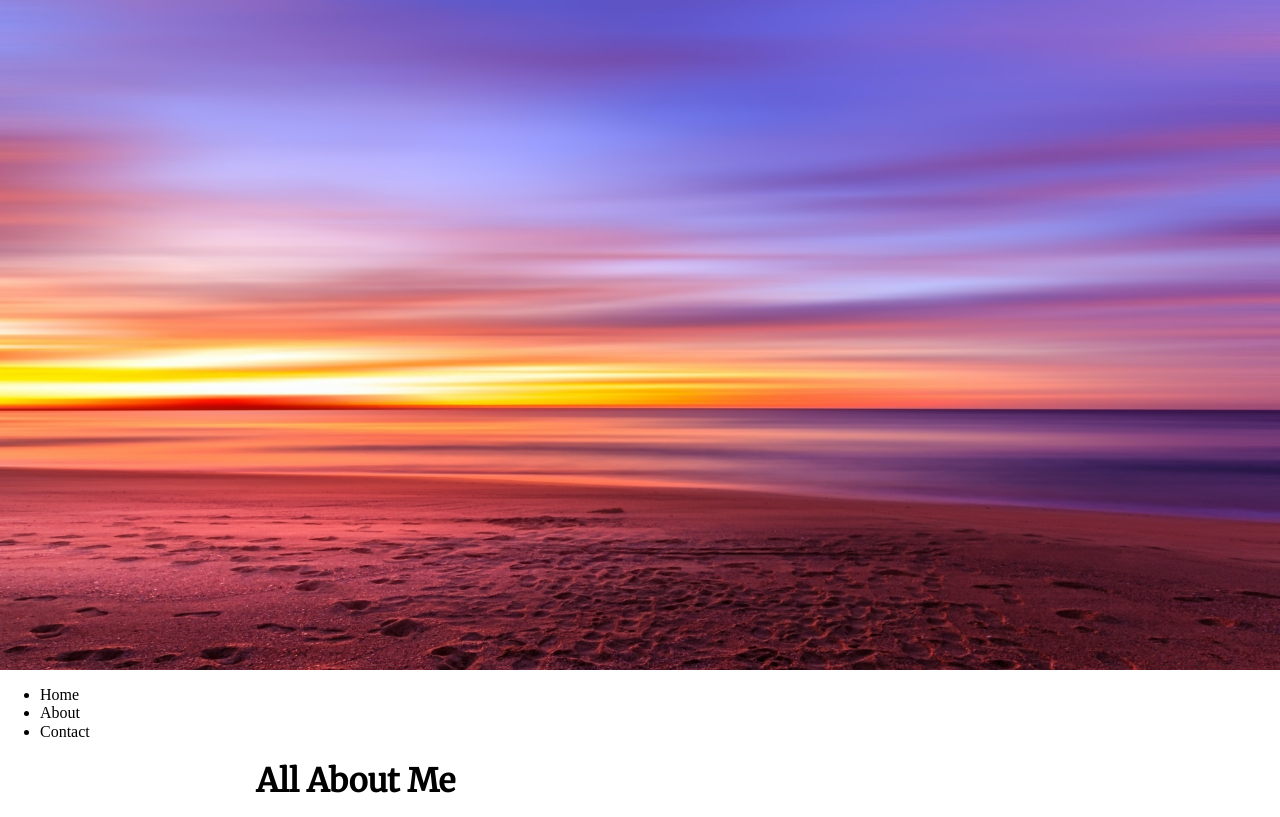
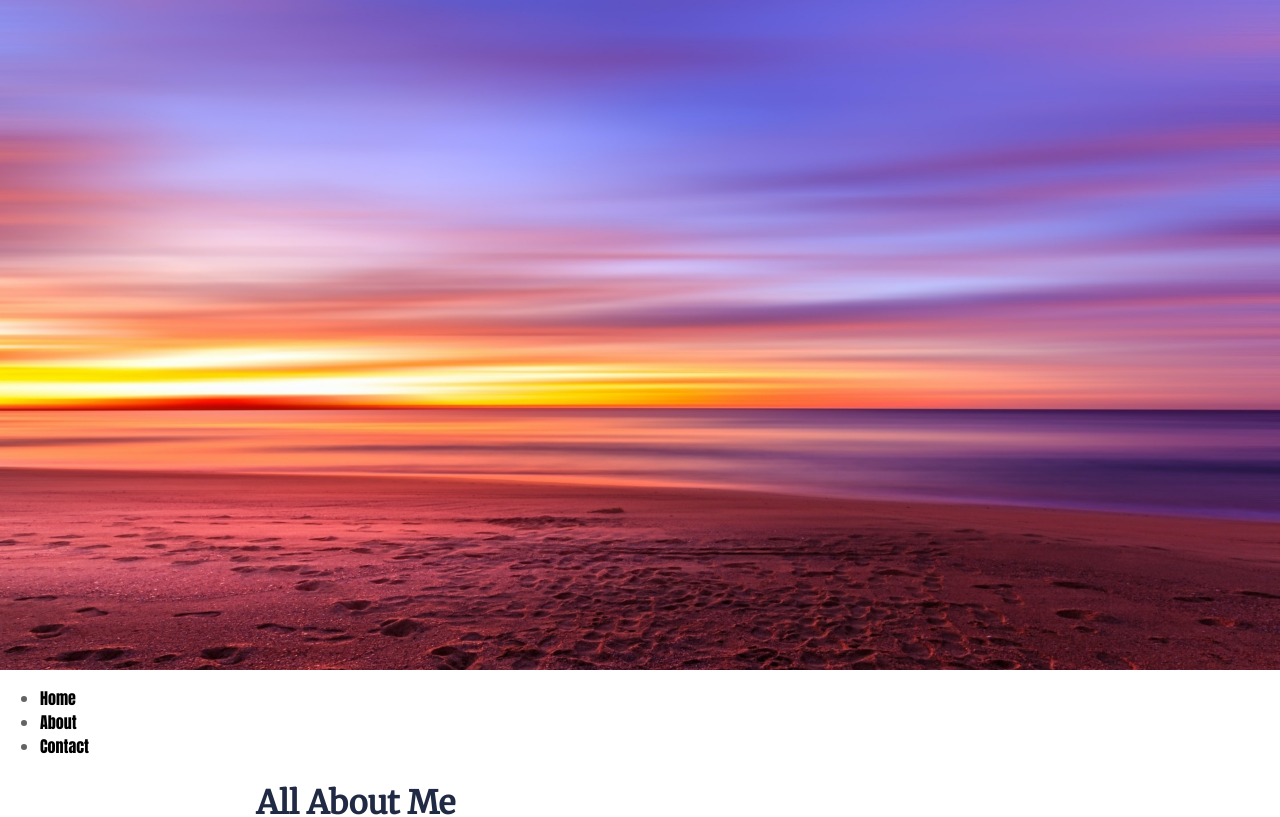
Before and after one commit to IS-120/css-fonts-and-a-button-mbingham196, a website: page index.html in a window 1280 px wide. Shown: the top 817 px of the page. Drawn offline with Linux system fonts and the light colour scheme.

Commit message:
second button and body styling

```diff
--- a/index.html
+++ b/index.html
@@ -64,6 +64,7 @@
     <article>
       <h2>My Family</h2>
       <p><strong>The Binghams</strong></p>
+      <a href="" class="button">About Me</a>
     </article>
     <article>
       <h2>Things I like to do</h2>
--- a/styles/main.css
+++ b/styles/main.css
@@ -12,7 +12,9 @@
 }
 
 body {
-  margin: 0;
+  line-height: 1.5;
+  font-family: "Anton", sans-serif;
+  color: var(--color-text);
 }
 
 main {
@@ -27,8 +29,12 @@ footer {
   margin: 0 auto;
 }
 
-h1 {
+h1,
+h2,
+h3,
+h4 {
   font-family: "Merriweather", serif;
+  color: var(--color-highlight-3);
 }
 
 p {
@@ -61,6 +67,11 @@ a {
   color: black;
 }
 
+.button:hover {
+  background-color: #3f752d;
+  cursor: pointer;
+}
+
 .button {
   padding: 1rem;
   border: 0.25rem solid var(--button-color);
```
